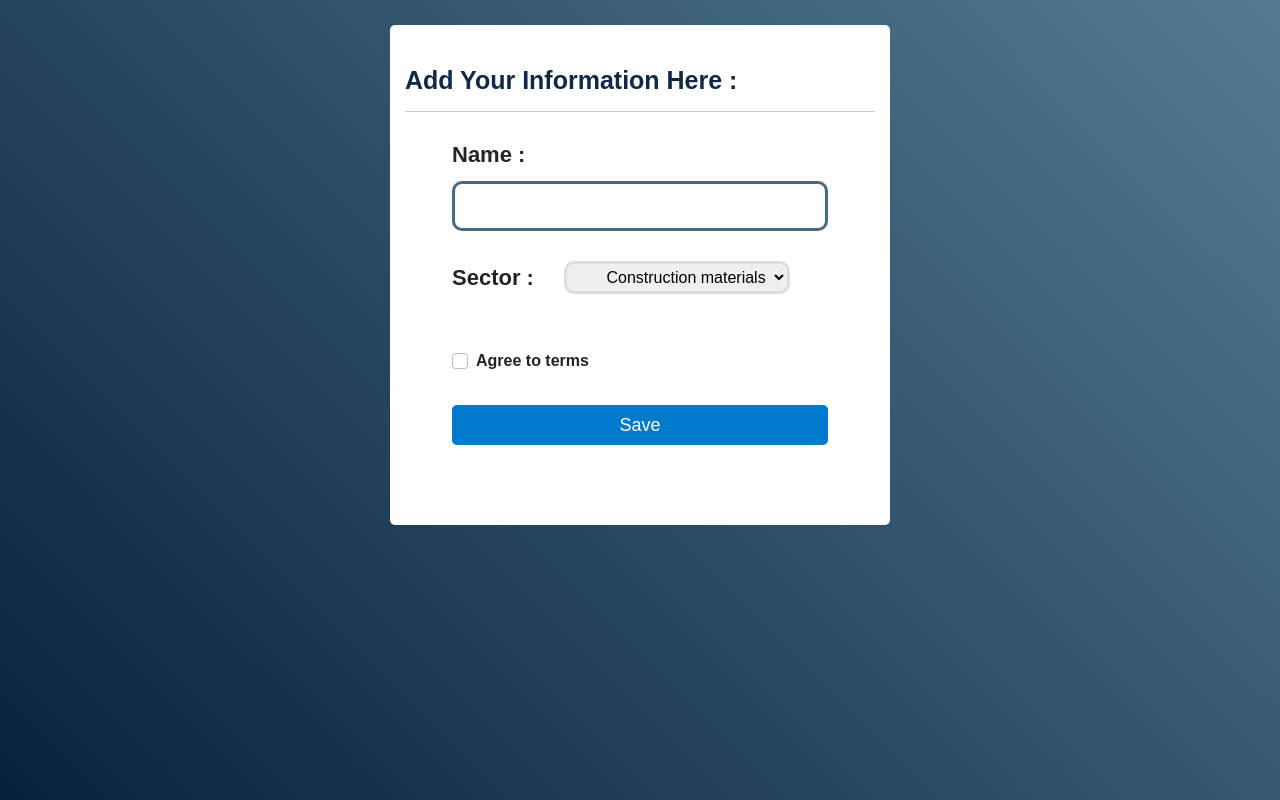
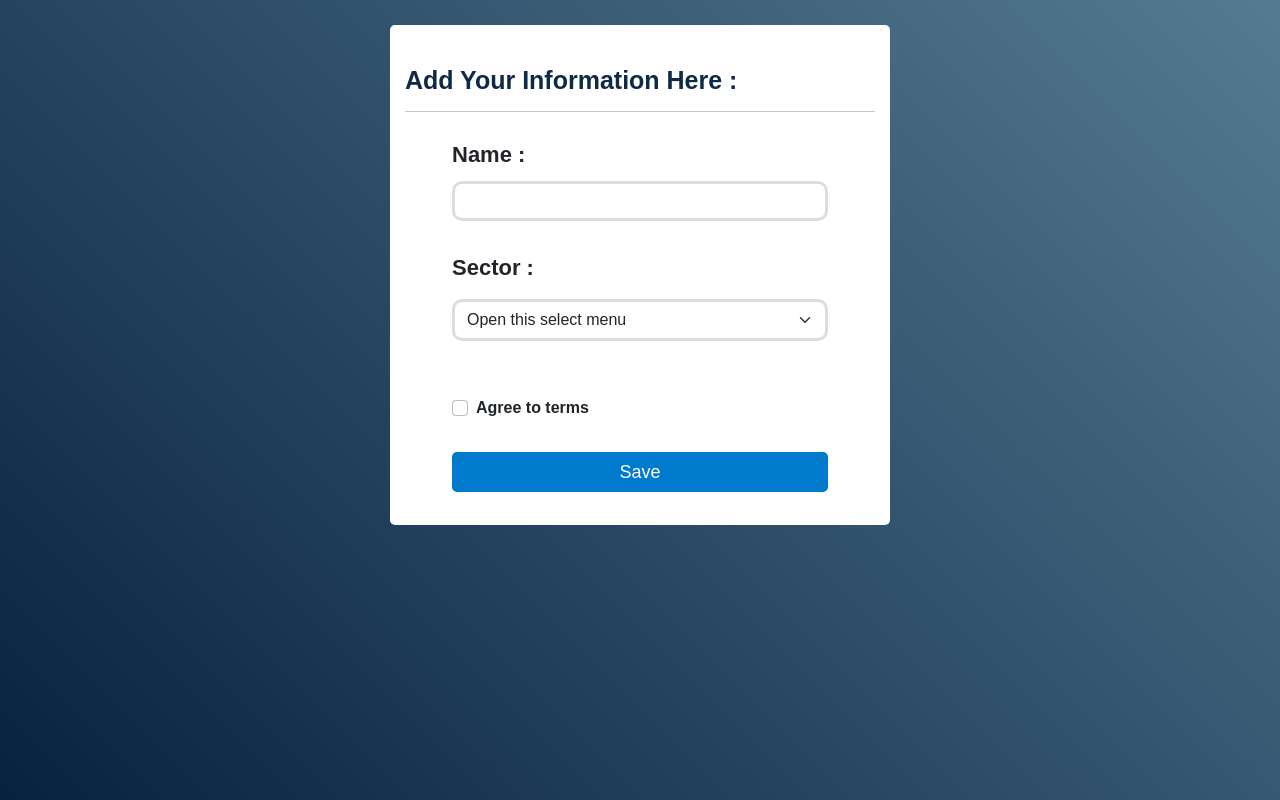
Before and after one commit to shafik720/Coding-Challenge, a React (Create React App) app: page / in a window 1280 px wide. Built offline with nearby package versions, Linux system fonts and the light colour scheme.

Commit message:
working with selection option & its data

```diff
--- a/public/data.json
+++ b/public/data.json
@@ -20,6 +20,6 @@
 
 
 
-  {"deta": [437,"\u00A0 \u00A0 \u00A0 \u00A0 \u00A0 \u00A0 \u00A0 \u00A0 Other"]}
+  {"deta": [4370,"\u00A0 \u00A0 \u00A0 \u00A0 \u00A0 \u00A0 \u00A0 \u00A0 Other"]}
 
 ]
--- a/src/Components/Home/Home.css
+++ b/src/Components/Home/Home.css
@@ -33,9 +33,9 @@
 .name-input-div input{
     width: 100%;
     box-sizing: border-box;
-    height: 50px;
+    height: 40px;
     outline: none;
-    border: 3px solid #456A82;
+    border: 3px solid #ddd;
     border-radius: 10px;
     padding: 5px 15px;
     font-size: 18px;
@@ -45,17 +45,22 @@
     border: 3px solid #007ACC;
 }
 
+
+/* -----------------------------
+Sector selections
+---------------------------------*/
 .sector-selection{
     display: flex;
     justify-content: flex-start;
-    gap: 30px;
+    flex-direction: column;
+    gap: 15px;
 }
 .sector-selection label{
     font-size: 22px ;
     font-weight: 600;
 }
 .sector-selection select{
-    width: 60%;
+    width: 100%;
     /* padding: 10px 15px; */
     border: 3px solid #ddd;
     border-radius: 10px;
--- a/src/Components/Home/Home.js
+++ b/src/Components/Home/Home.js
@@ -6,6 +6,9 @@ const Home = () => {
         e.preventDefault();
         const name = e.target.name.value;
         const sector = e.target.sectors.value;
+        if(sector == 0){
+            return;
+        }
         console.log(name, sector);
     }
 
@@ -36,21 +39,40 @@ const Home = () => {
                     </div>
                     <div className="sector-selection">
                         <label htmlFor="">Sector : </label>
-                        <select name="sectors" >
+                        {/* <select name="sectors" >
+
+                            {
+                                catagory.map(index => <option
+                                    key={index.deta[0]}
+                                    value={index.deta[0]}
+                                    disabled={index.deta[0] == 1 && true}
+                                    className={
+                                        index.deta[0] === 1 ||
+                                            index.deta[0] === 6 ||
+                                            index.deta[0] === 13
+                                            ? 'strong' : ''}
+                                >{index.deta[1]}</option>)
+                            }
+                        </select> */}
     {/* ------------------ Sectors selection box will be shown here -------------- */}
+                        <select className="form-select" aria-label="Default select example" name="sectors">
+                            <option value='0'>Open this select menu</option>
                             {
-                                catagory.map(index=><option
-                                    key= {index.deta[0]}
+                                catagory.map(index => <option
+                                    key={index.deta[0]}
                                     value={index.deta[0]}
-                                    disabled ={index.deta[0]==1 && true}
+                                    disabled={
+                                        index.deta[0] === 1 ||
+                                        index.deta[0] === 6 ||
+                                        index.deta[0] === 13
+                                        && true}
                                     className={
                                         index.deta[0] === 1 ||
                                         index.deta[0] === 6 ||
                                         index.deta[0] === 13
-                                        ?'strong' : ''}
-                                    >{index.deta[1]}</option>)
+                                        ? 'strong' : ''}
+                                >{index.deta[1]}</option>)
                             }
-
                         </select>
                     </div>
                     <div className="form-check">
```
